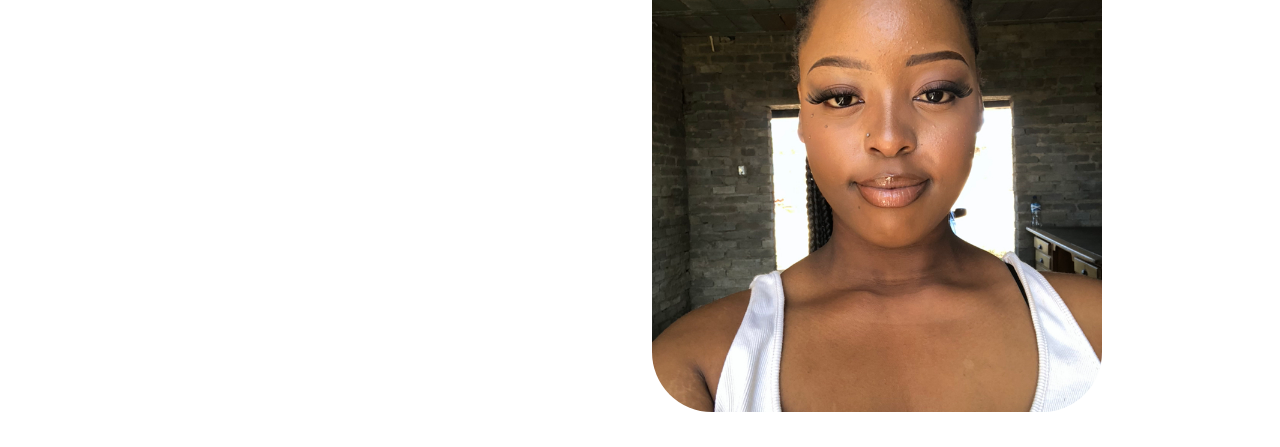
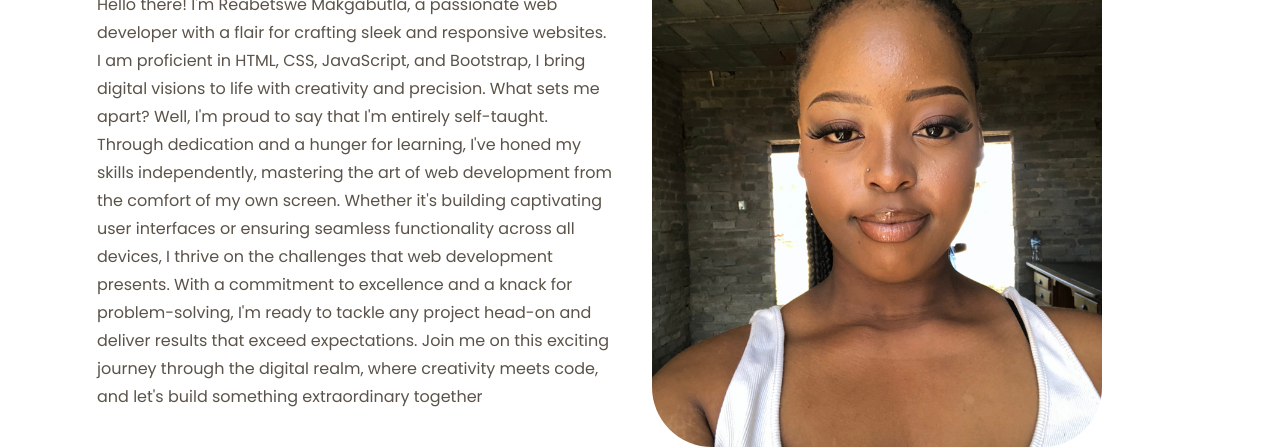
Before and after one commit to ReaDaCoder/bootcamplesson1, a plain HTML site: page index.html in a window 1280 px wide. Shown: the part 490-937 px from the top of the page. Before the commit the page ends 902 px from the top, so only its background shows below. Drawn offline with nearby package versions, Linux system fonts and the light colour scheme.

Commit message:
created about page and brief intro

```diff
--- a/index.html
+++ b/index.html
@@ -34,6 +34,14 @@
         <div class="row">
             <div class="col-6">
                 <h1>Reabetswe Makgabutla</h1>
+                <p>
+                    Hello there! I'm Reabetswe Makgabutla, a passionate web developer with a flair for crafting sleek and responsive websites. I am proficient in HTML, CSS, JavaScript, and Bootstrap, I bring digital visions to life with creativity and precision.
+
+                    What sets me apart? Well, I'm proud to say that I'm entirely self-taught. Through dedication and a hunger for learning, I've honed my skills independently, mastering the art of web development from the comfort of my own screen.
+
+                    Whether it's building captivating user interfaces or ensuring seamless functionality across all devices, I thrive on the challenges that web development presents. With a commitment to excellence and a knack for problem-solving, I'm ready to tackle any project head-on and deliver results that exceed expectations.
+
+                    Join me on this exciting journey through the digital realm, where creativity meets code, and let's build something extraordinary together</p>
             </div>
             <div class="col-6"><img src="media/coderpic.jpg" class="picture" width="450px"></div>
         </div>
--- a/style.css
+++ b/style.css
@@ -34,8 +34,17 @@ nav li .active a{
 .video{
     text-align: center;
     background-color: #DDC1A7;
+    margin-bottom: 35px;
 }
 .picture{
     border-radius: 60px;
     margin-top: 20px;
 }
+p{
+    color: #5B5349;
+    line-height: 28px;
+    font-family: "Poppins", sans-serif;
+  font-weight: 400;
+  font-style: normal;
+  margin: 15px;
+}
```
Also changed, not shown: about.html (added, +19 -0 lines).
